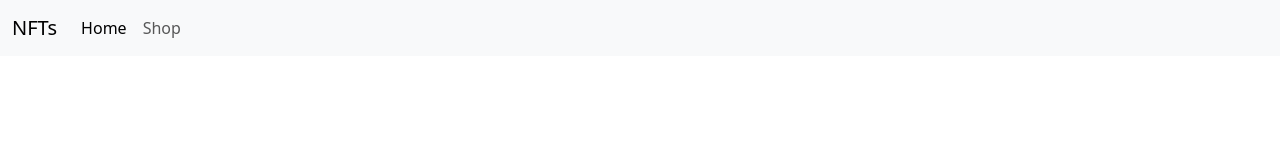
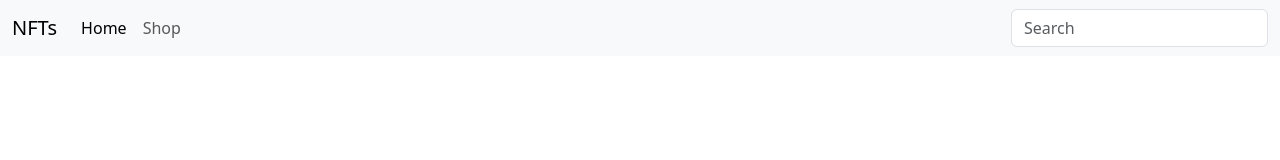
Before and after one commit to MaratSalakh/color_game, a Vue app: page / in a window 1280 px wide. Shown: the top 160 px of the page. Built offline with nearby package versions, Linux system fonts and the light colour scheme.

Commit message:
add search to navbar

```diff
--- a/src/components/NavBar.vue
+++ b/src/components/NavBar.vue
@@ -33,12 +33,21 @@
             </button>
           </li>
         </ul>
+        <div>
+          <InputStandart
+            placeholder="Search"
+            :modelValue="searchQuery"
+            @update:modelValue="setSearchQuery"
+          ></InputStandart>
+        </div>
       </div>
     </div>
   </nav>
 </template>
 
 <script>
+import { mapMutations, mapState } from "vuex";
+
 export default {
   props: {
     currentPage: {
@@ -46,6 +55,17 @@ export default {
       required: true,
     },
   },
+  methods: {
+    ...mapMutations({
+      setSearchQuery: "main/setSearchQuery",
+    }),
+  },
+  computed: {
+    ...mapState({
+      searchQuery: (state) => state.main.searchQuery,
+    }),
+    ...mapMutations({}),
+  },
 };
 </script>
 
```
